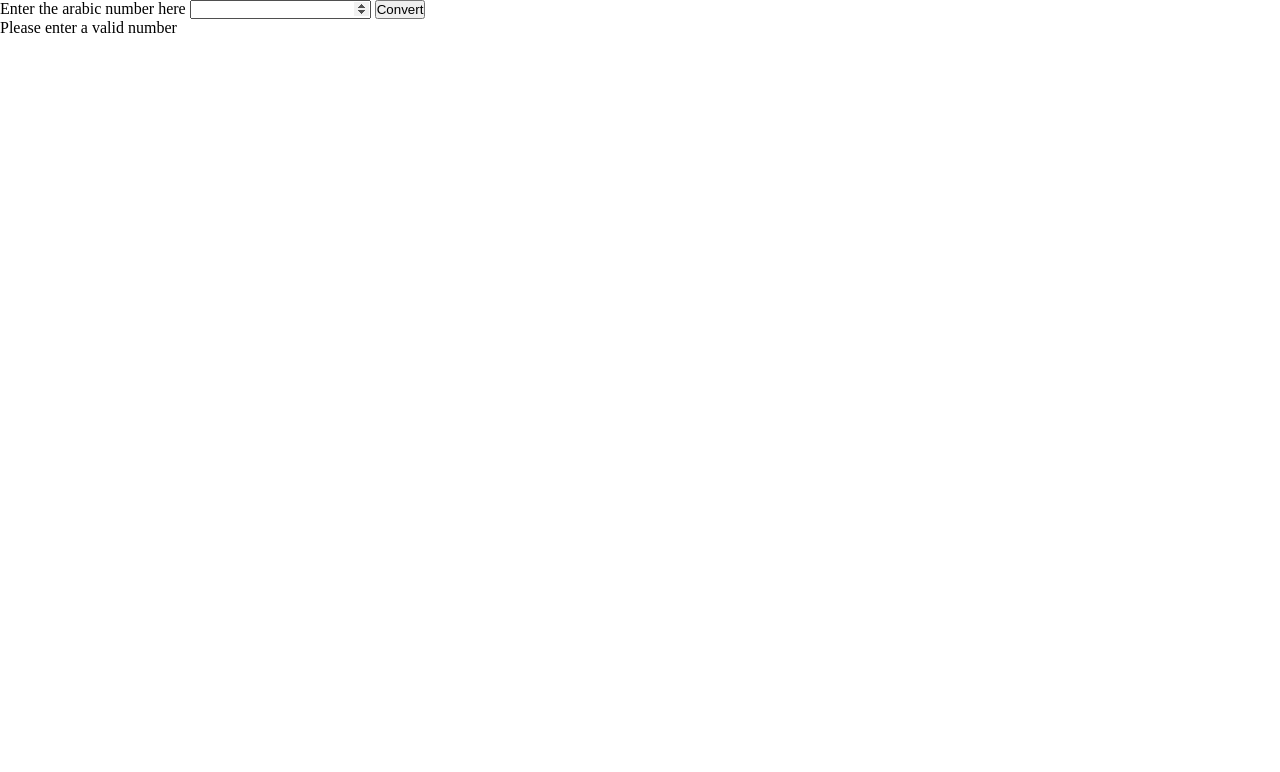
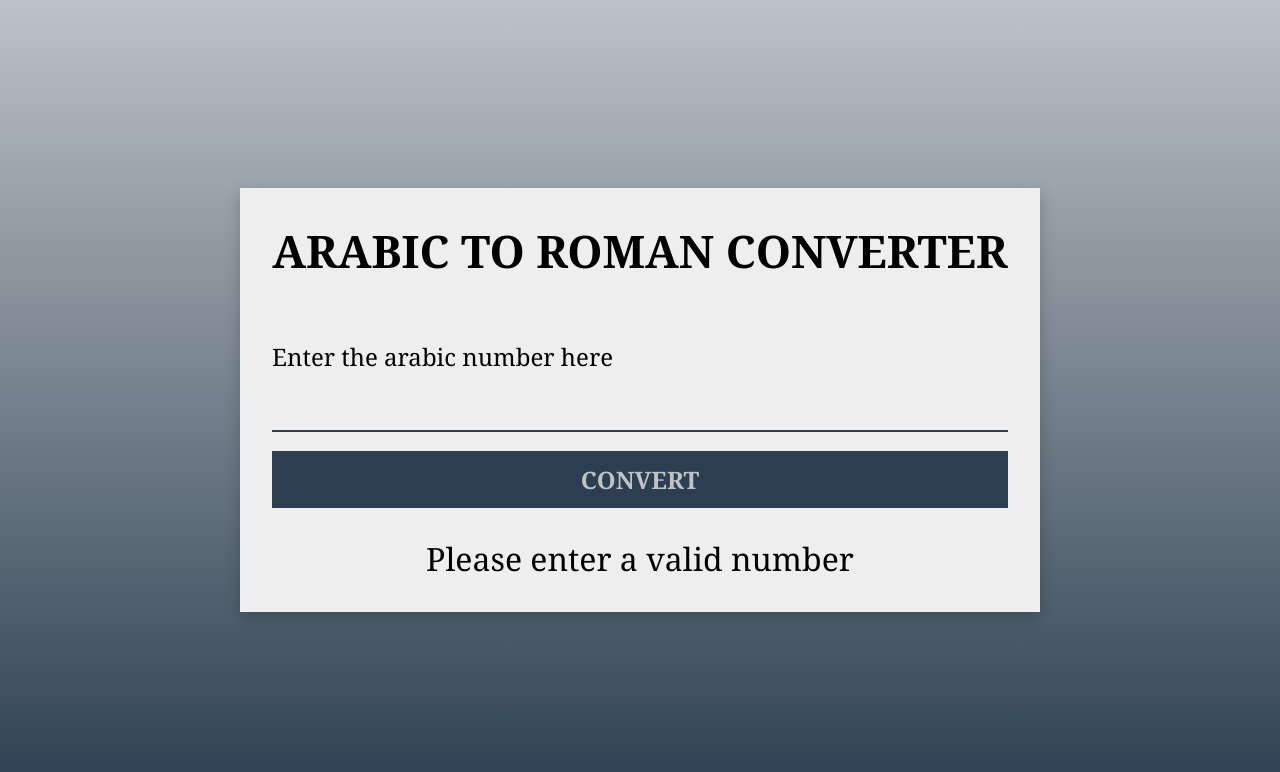
Before and after one commit to morauszkia/fcc-roman-converter, a plain HTML site: page index.html in a window 1280 px wide. Drawn offline with Linux system fonts and the light colour scheme.

Commit message:
initial styling

```diff
--- a/index.html
+++ b/index.html
@@ -11,9 +11,12 @@
 
     <body>
         <main class="container">
+            <h1 class="title">Arabic to Roman Converter</h1>
             <form class="form">
-                <label for="number" class="form__label">Enter the arabic number here</label>
-                <input type="number" name="number" id="number" class="form__input">
+                <div class="form-control">
+                    <label for="number" class="form__label">Enter the arabic number here</label>
+                    <input type="number" name="number" id="number" class="form__input">
+                </div>
                 <button class="form__btn" id="convert-btn">Convert</button>
             </form>
             <p class="output" id="output">Please enter a valid number</p>
--- a/styles.css
+++ b/styles.css
@@ -5,3 +5,85 @@
   padding: 0;
   box-sizing: border-box;
 }
+
+body {
+  background: #bdc3c7; /* fallback for old browsers */
+  background: -webkit-linear-gradient(
+    to top,
+    #2c3e50,
+    #bdc3c7
+  ); /* Chrome 10-25, Safari 5.1-6 */
+  background: linear-gradient(
+    to top,
+    #2c3e50,
+    #bdc3c7
+  ); /* W3C, IE 10+/ Edge, Firefox 16+, Chrome 26+, Opera 12+, Safari 7+ */
+
+  min-height: 100vh;
+  display: flex;
+  justify-content: center;
+  align-items: center;
+
+  font-family: Cambria, Cochin, Georgia, Times, "Times New Roman", serif;
+}
+
+.container {
+  width: min(90vw, 50rem);
+  padding: 2rem;
+  background-color: #eee;
+  box-shadow: 0 5px 15px rgba(0, 0, 0, 0.2);
+}
+
+.title {
+  font-size: clamp(1.8rem, 0.7rem + 3vw, 2.8rem);
+  margin-bottom: 1.3em;
+  text-align: center;
+  text-transform: uppercase;
+}
+
+.form {
+  display: flex;
+  flex-direction: column;
+  gap: 0.8em;
+  font-size: 1.5rem;
+  margin-bottom: 1.2em;
+}
+
+.form-control {
+  width: 100%;
+}
+
+.form__label {
+  display: block;
+}
+
+.form__input {
+  display: block;
+  width: 100%;
+  font: inherit;
+  padding: 0.5em 0.5em;
+  background-color: transparent;
+  border: none;
+  border-bottom: 2px solid #2c3e50;
+}
+
+.form__input:focus {
+  outline: none;
+}
+
+.form__btn {
+  font: inherit;
+  text-transform: uppercase;
+  font-weight: 800;
+  padding: 0.5em 1.5em;
+
+  background-color: #2c3e50;
+  color: #bdc3c7;
+
+  border: none;
+}
+
+.output {
+  font-size: 2rem;
+  text-align: center;
+}
```
